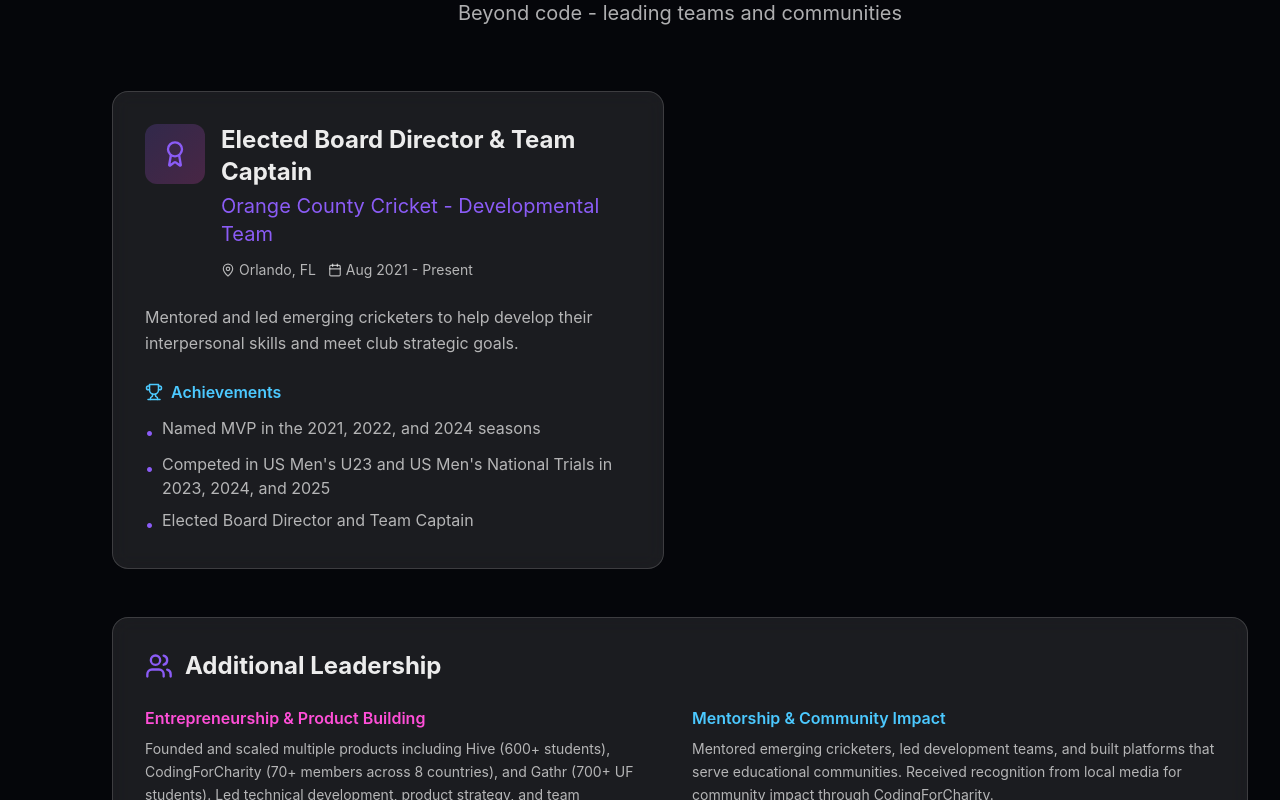
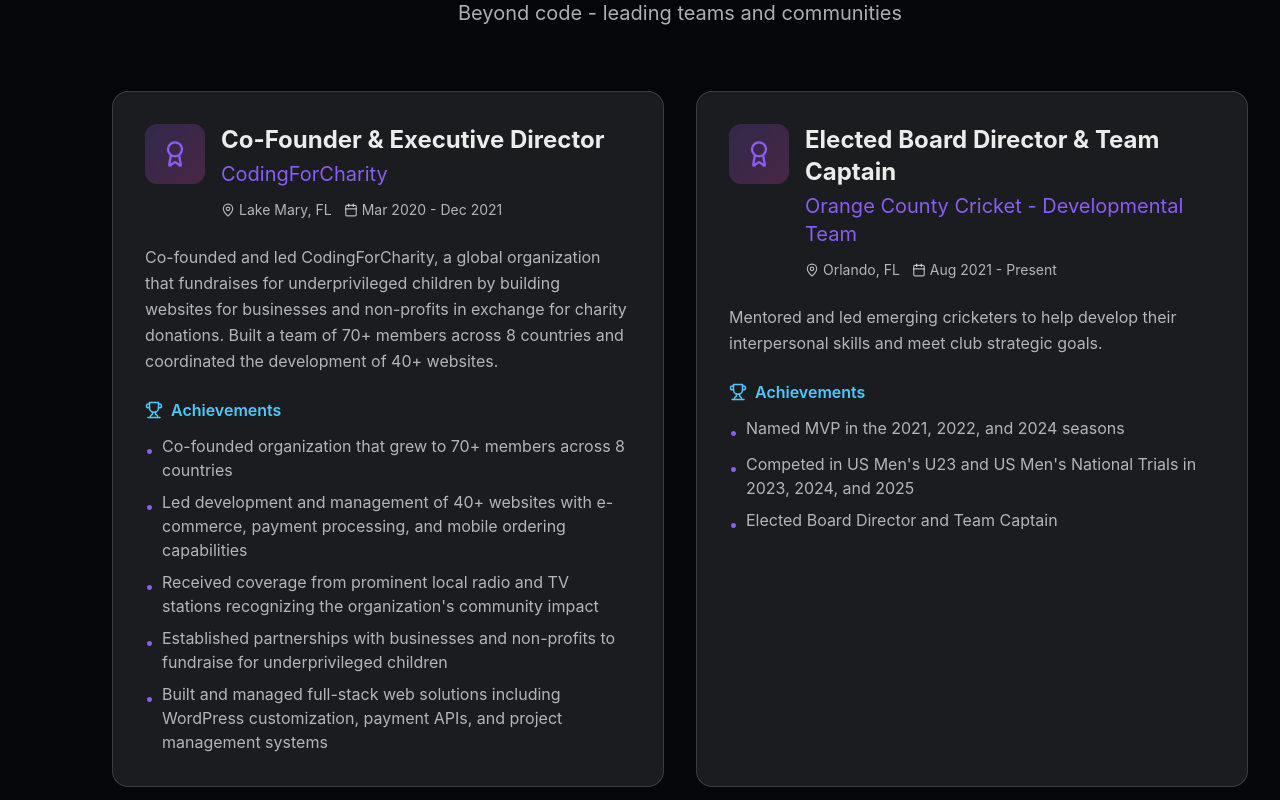
Before and after one commit to Akr1040317/AkshatRastogi, a Next.js app: page / in a window 1280 px wide. Shown: the part 7420-8220 px from the top of the page. Built offline with nearby package versions, Linux system fonts and the light colour scheme; no server answers.

Commit message:
feat: add CodingForCharity as leadership entry with co-founder details

```diff
--- a/data/leadership.ts
+++ b/data/leadership.ts
@@ -10,6 +10,23 @@
 }
 
 export const leadership: Leadership[] = [
+  {
+    id: 'codingforcharity',
+    organization: 'CodingForCharity',
+    role: 'Co-Founder & Executive Director',
+    location: 'Lake Mary, FL',
+    startDate: 'Mar 2020',
+    endDate: 'Dec 2021',
+    description:
+      'Co-founded and led CodingForCharity, a global organization that fundraises for underprivileged children by building websites for businesses and non-profits in exchange for charity donations. Built a team of 70+ members across 8 countries and coordinated the development of 40+ websites.',
+    achievements: [
+      'Co-founded organization that grew to 70+ members across 8 countries',
+      'Led development and management of 40+ websites with e-commerce, payment processing, and mobile ordering capabilities',
+      'Received coverage from prominent local radio and TV stations recognizing the organization\'s community impact',
+      'Established partnerships with businesses and non-profits to fundraise for underprivileged children',
+      'Built and managed full-stack web solutions including WordPress customization, payment APIs, and project management systems',
+    ],
+  },
   {
     id: 'cricket',
     organization: 'Orange County Cricket - Developmental Team',
```
